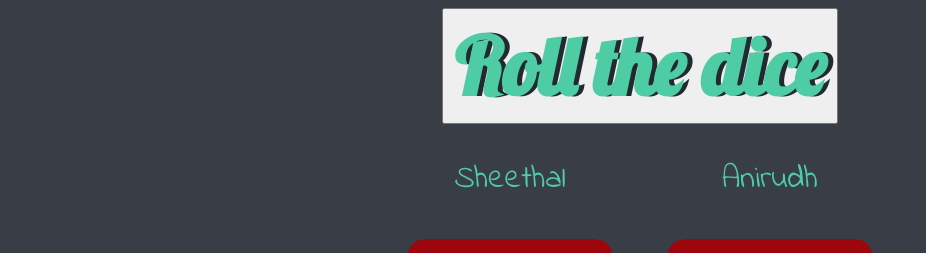
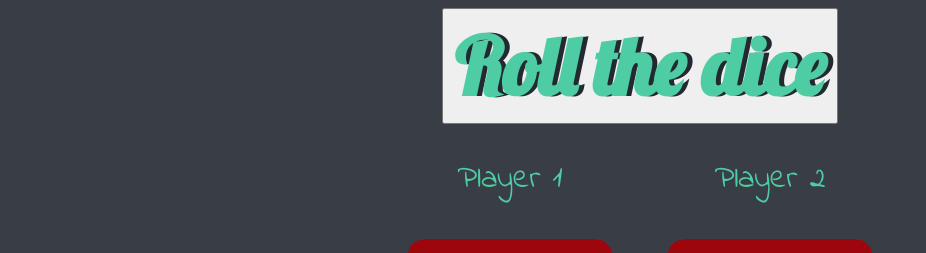
Before and after one commit to anirudhallika/dice, a plain HTML site: page index.html in a window 1280 px wide. Shown: the top 253 px of the page, without its empty margins (0-926 px from the left). Drawn offline with nearby package versions, Linux system fonts and the light colour scheme.

Commit message:
Update index.html

```diff
--- a/index.html
+++ b/index.html
@@ -14,12 +14,12 @@
 
 
       <div class="dice">
-        <p>Sheethal</p>
+        <p>Player 1</p>
         <img class="img1" src="images/dice6.png">
       </div>
 
       <div class="dice">
-        <p>Anirudh</p>
+        <p>Player 2</p>
         <img class="img2" src="images/dice6.png">
       </div>
       <div class="">
```
